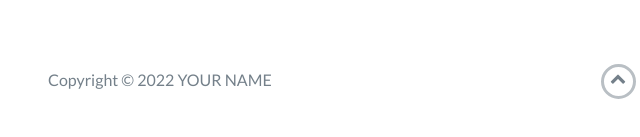
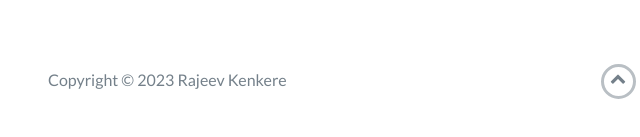
Before and after one commit to Rajeevhr10/Portfolio, a plain HTML site: page devportfolio-master/index.html in a window 1280 px wide. Shown: the part 3341-3478 px from the top of the page, 22-662 px from the left. Drawn offline with nearby package versions, Linux system fonts and the light colour scheme.

Commit message:
Change footer

```diff
--- a/devportfolio-master/index.html
+++ b/devportfolio-master/index.html
@@ -231,7 +231,7 @@
         <div class="row">
           <div class="col-sm-5 copyright">
             <p>
-              Copyright &copy; <span id="current-year">2022</span> YOUR NAME
+              Copyright &copy; <span id="current-year">2023</span> Rajeev Kenkere
             </p>
           </div>
           <div class="col-sm-2 top">
```
